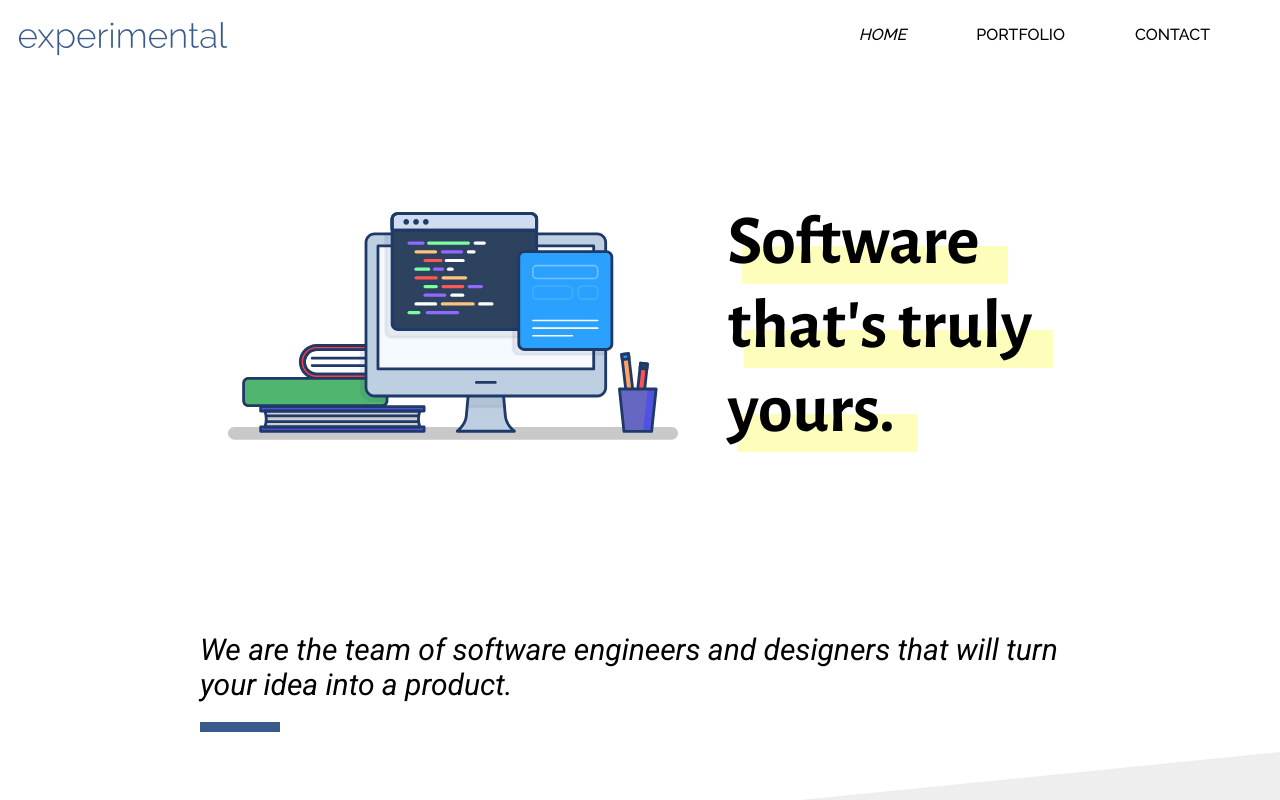
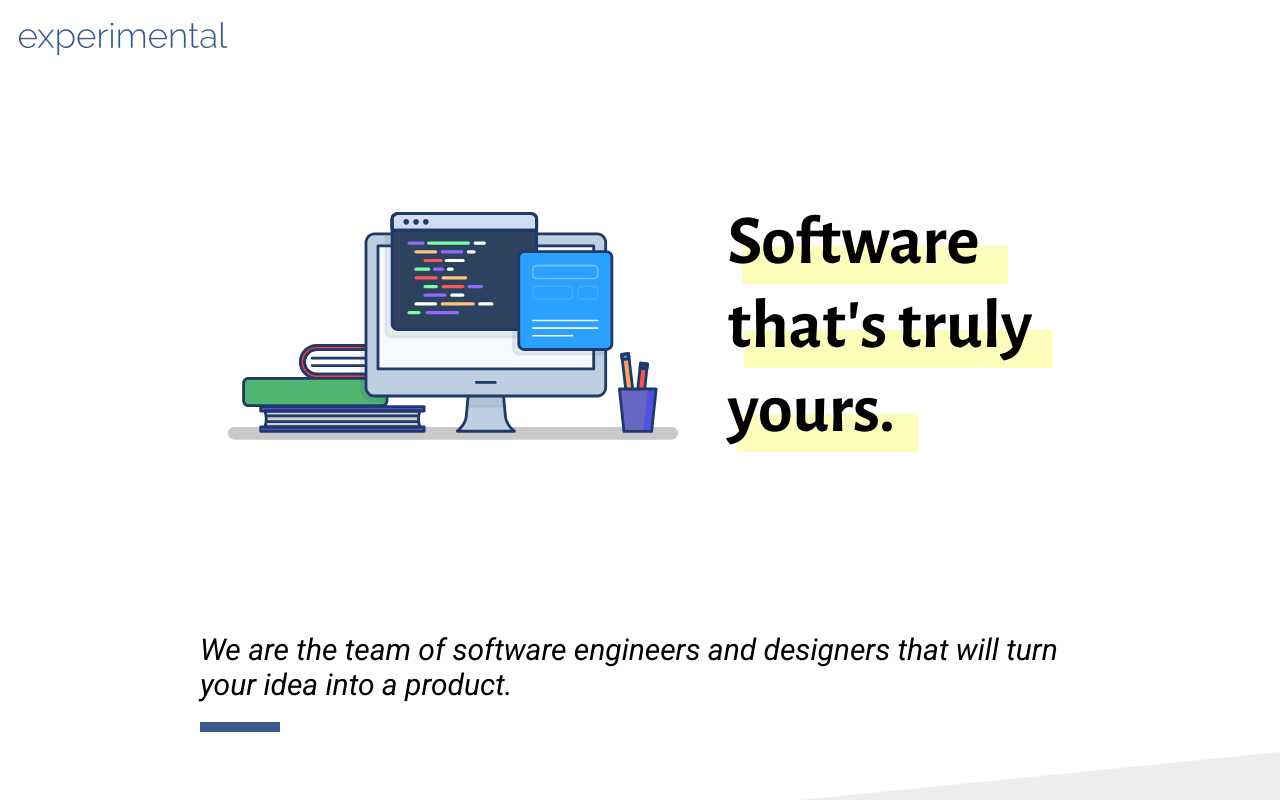
Before and after one commit to Experimental-Software-Studio/experimental-software-studio.github.io, a Gatsby site: page / in a window 1280 px wide. Shown: the top 800 px of the page. Built offline with nearby package versions, Linux system fonts and the light colour scheme; Gatsby itself is replaced by a stand-in of ours.

Commit message:
removed links from header

```diff
--- a/src/components/Header/index.jsx
+++ b/src/components/Header/index.jsx
@@ -24,7 +24,8 @@ const Header = ({ page }) => {
     <div className={styles.header}>
       <img src={Logo} alt="logo" className={styles.logo} />
 
-      <div className={styles.links}>
+      {/* TODO: Add these back in when you make the other pages */}
+      {/* <div className={styles.links}>
         <Link to="/" className={homePageClass}>
           HOME
         </Link>
@@ -34,7 +35,7 @@ const Header = ({ page }) => {
         <Link to="/contact" className={contactPageClass}>
           CONTACT
         </Link>
-      </div>
+      </div> */}
     </div>
   );
 };
```
